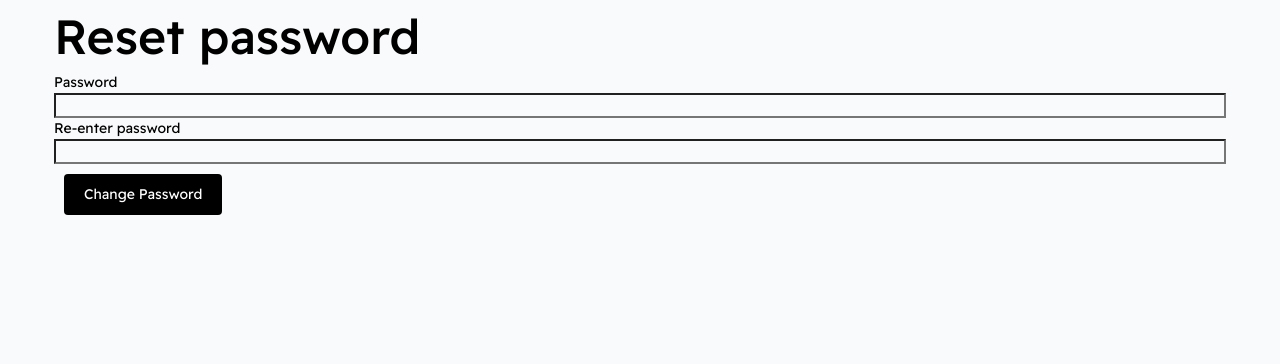
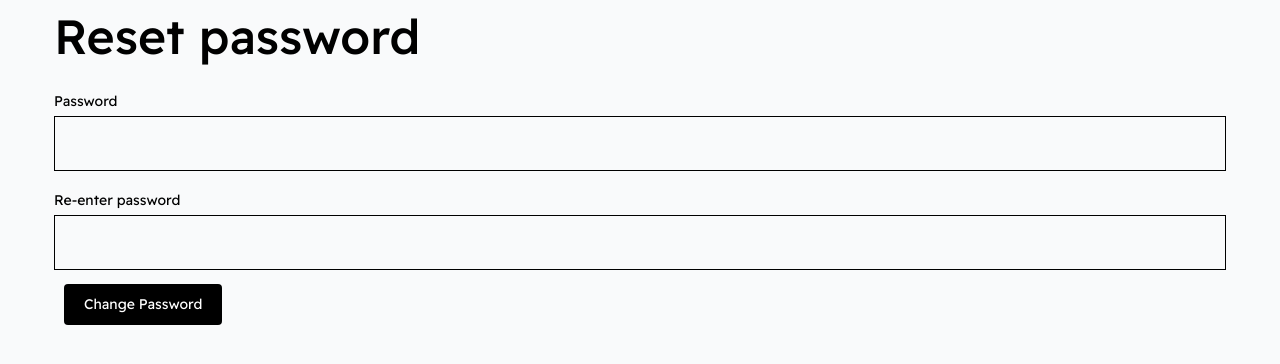
Before and after one commit to divanov11/codebattles.dev, a Django app: page /change-password/ in a window 1280 px wide. Shown: the part 95-459 px from the top of the page. Run offline with Django 4.2, Linux system fonts and the light colour scheme; a user stored in the database is signed in; parts of the project's set-up code (start-up, migrations or seed data) failed here and were passed over.

Commit message:
Password reset styling

```diff
--- a/codebattle/settings.py
+++ b/codebattle/settings.py
@@ -29,7 +29,7 @@ load_dotenv()
 SECRET_KEY = os.environ.get('SECRET_KEY')
 
 # SECURITY WARNING: don't run with debug turned on in production!
-DEBUG = False#str(os.environ.get('DEBUG')) == "1"
+DEBUG = True#str(os.environ.get('DEBUG')) == "1"
 
 
 ALLOWED_HOSTS = ['codebattles.dev', 'www.codebattles.dev', 'codebattle.up.railway.app', '127.0.0.1', 'localhost']
--- a/templates/change_password.html
+++ b/templates/change_password.html
@@ -5,17 +5,17 @@
 
     <form method="POST">
         {% csrf_token %}
-        <div class="form-field-wrapper">
+        <div class="form-field--wrapper">
             <label>Password</label>
-            <input type="password" name="password1"/>
+            <input class="form-field--input" type="password" name="password1"/>
         </div>
 
-        <div class="form-field-wrapper">
+        <div class="form-field--wrapper">
             <label>Re-enter password</label>
-            <input type="password" name="password2"/>
+            <input class="form-field--input" type="password" name="password2"/>
         </div>
 
-        <div class="form-field-wrapper">
+        <div class="form-field--wrapper">
             <input class="btn btn--primary" type="submit" value="Change Password"/>
         </div>
     </form>
```
